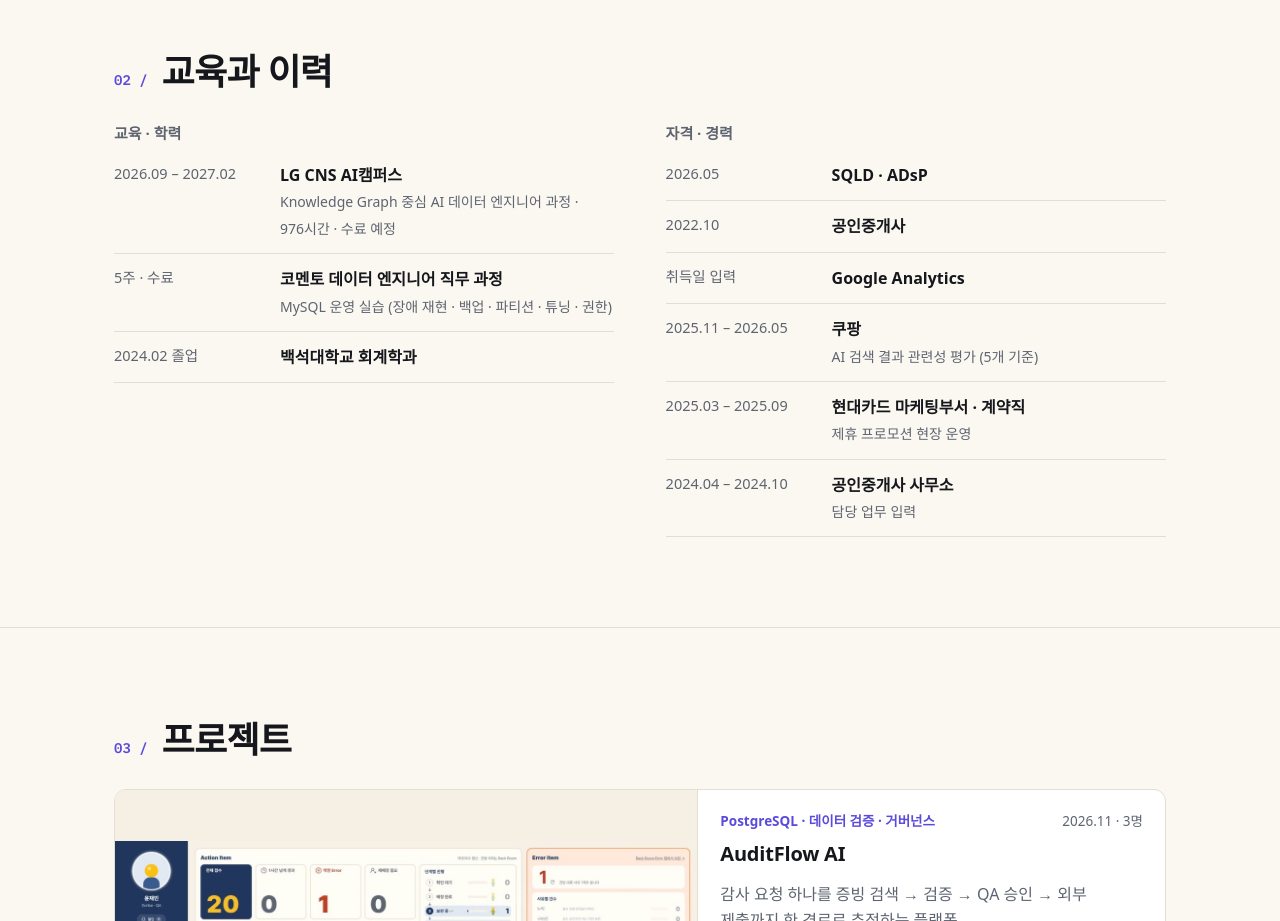
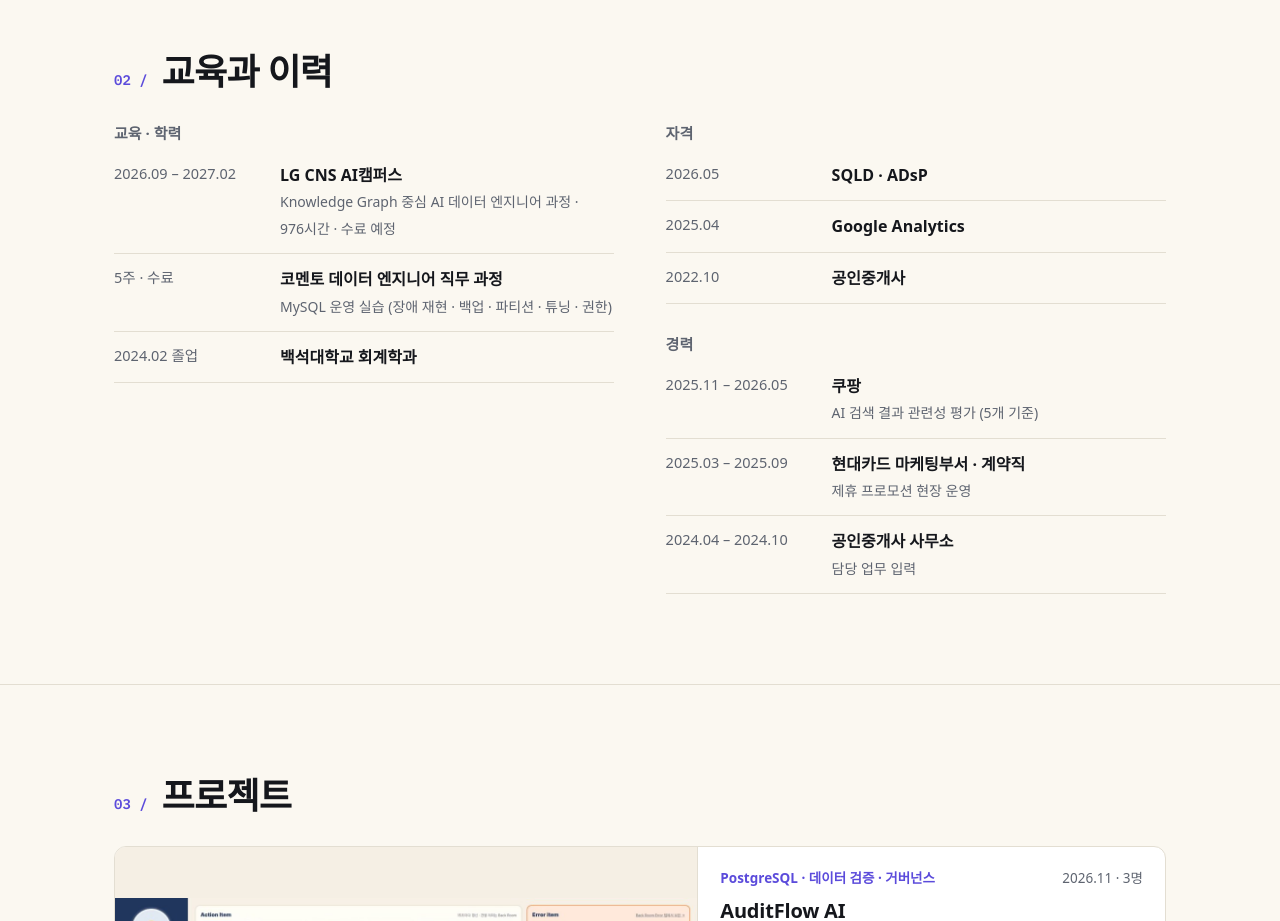
Before and after one commit to Shin-yerim/Shin-yerim.github.io, a plain HTML site: page index.html in a window 1280 px wide. Shown: the part 1920-2841 px from the top of the page. Drawn offline with Linux system fonts and the light colour scheme; a web font is replaced by a local one.

Commit message:
Google Analytics 취득일 반영, 자격·경력을 날짜순으로 정리
Co-Authored-By: Claude Opus 5.5 <noreply@anthropic.com>
Claude-Session: https://claude.ai/code/session_014wnCarULmVYPoYbvDiu52L

```diff
--- a/index.html
+++ b/index.html
@@ -103,11 +103,14 @@
           </ul>
         </div>
         <div>
-          <p class="cap">자격 · 경력</p>
+          <p class="cap">자격</p>
           <ul class="list">
             <li><span class="when">2026.05</span><div><b>SQLD · ADsP</b></div></li>
+            <li><span class="when">2025.04</span><div><b>Google Analytics</b></div></li>
             <li><span class="when">2022.10</span><div><b>공인중개사</b></div></li>
-            <li><span class="when todo">취득일 입력</span><div><b>Google Analytics</b></div></li>
+          </ul>
+          <p class="cap" style="margin-top:28px">경력</p>
+          <ul class="list">
             <li><span class="when">2025.11 – 2026.05</span><div><b>쿠팡</b><small>AI 검색 결과 관련성 평가 (5개 기준)</small></div></li>
             <li><span class="when">2025.03 – 2025.09</span><div><b>현대카드 마케팅부서 · 계약직</b><small>제휴 프로모션 현장 운영</small></div></li>
             <li><span class="when">2024.04 – 2024.10</span><div><b>공인중개사 사무소</b><small class="todo">담당 업무 입력</small></div></li>
```
Also changed, not shown: 3 other files.
